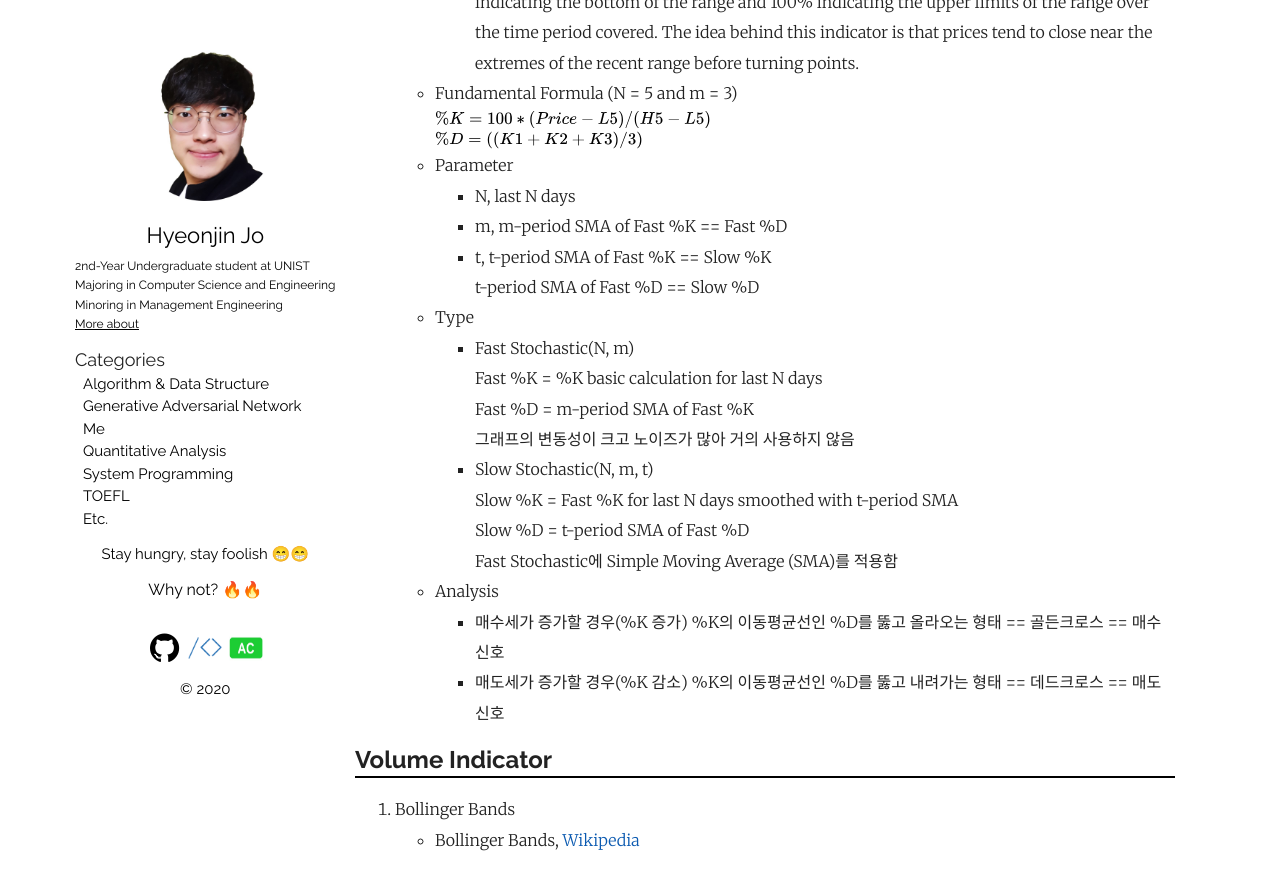
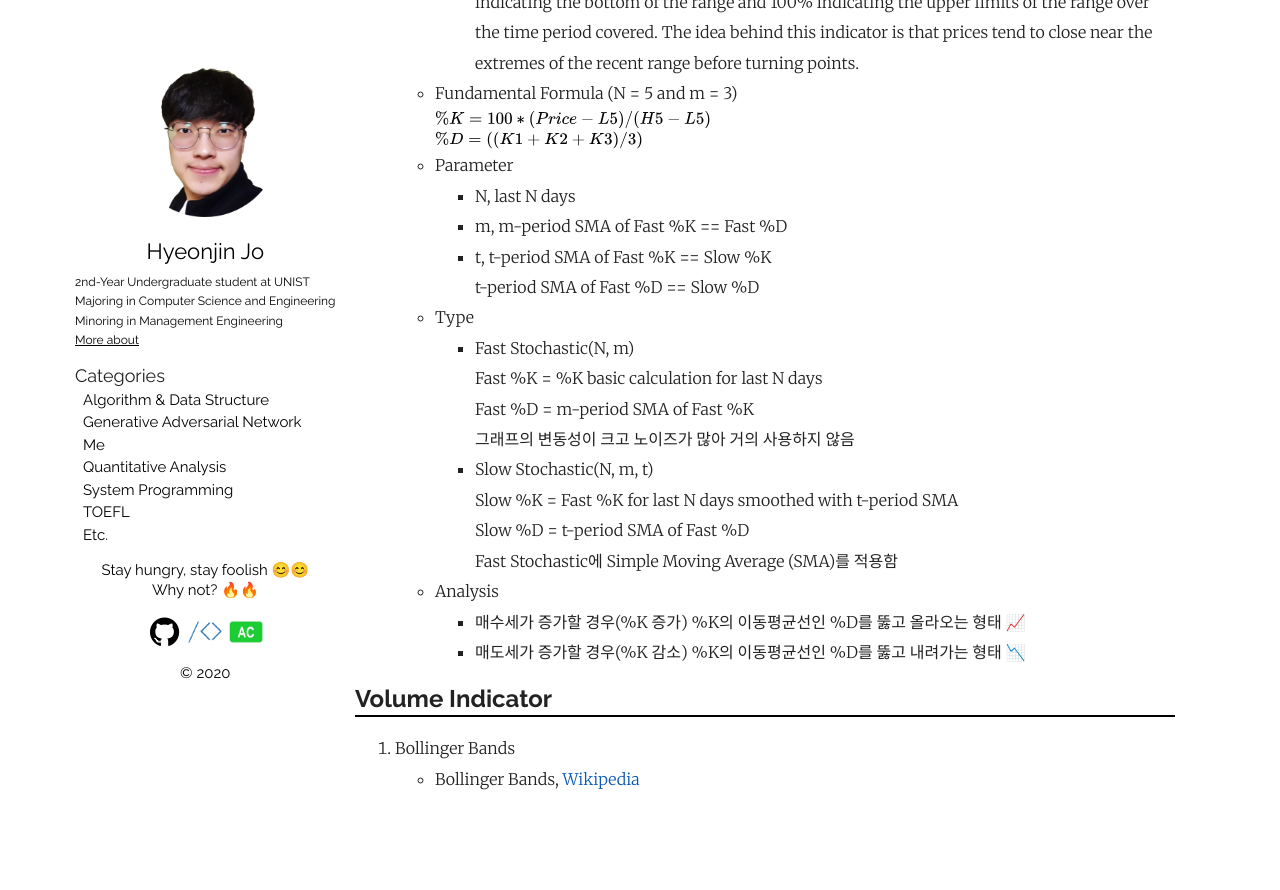
Before and after one commit to thinkin9/thinkin9.github.io, a Jekyll site: the page built from _posts/2020-07-31-Learn-about-Indicators.markdown, in a window 1280 px wide and 900 px high, scrolled down 540 px. Shown: the top 890 px of the window. Built offline with Jekyll 4.4.1, drawn with Linux system fonts in a browser that asks for light colours; after the commit the page ends 1379 px from its top, so only the background shows below that.

Commit message:
20200809

```diff
--- a/_layouts/default.html
+++ b/_layouts/default.html
@@ -90,8 +90,8 @@
           </nav>
         {%- endif -%}
       -->
-      <p style="font-size: 15px; margin-bottom: 0px;">Stay hungry, stay foolish &#128513;&#128513;</p>
-      <p style="font-size: 15px; margin-top: 0px;"></p>Why not? &#128293;&#128293;</p>
+      <p style="font-size: 15px; margin-bottom: 0px;">Stay hungry, stay foolish &#128522;&#128522;</p>
+      <p style="font-size: 15px; margin-top: 0px;">Why not? &#128293;&#128293;</p>
       <ul class="social">
         {%- if site.plainwhite.social_links.github -%}
         <a href="https://github.com/{{ site.plainwhite.social_links.github }}" target="_blank">
--- a/_posts/2020-07-31-Learn-about-Indicators.markdown
+++ b/_posts/2020-07-31-Learn-about-Indicators.markdown
@@ -39,8 +39,8 @@
         Slow %D = t-period SMA of Fast %D
         Fast Stochastic에 Simple Moving Average (SMA)를 적용함
     * Analysis
-        * 매수세가 증가할 경우(%K 증가) %K의 이동평균선인 %D를 뚫고 올라오는 형태 == 골든크로스 == 매수 신호
-        * 매도세가 증가할 경우(%K 감소) %K의 이동평균선인 %D를 뚫고 내려가는 형태 == 데드크로스 == 매도 신호
+        * 매수세가 증가할 경우(%K 증가) %K의 이동평균선인 %D를 뚫고 올라오는 형태 &#128200;
+        * 매도세가 증가할 경우(%K 감소) %K의 이동평균선인 %D를 뚫고 내려가는 형태 &#128201;
 
 ## Volume Indicator
 <hr style="height: 2px; border:none; margin-top: -1em; margin-bottom:0.5em; padding: 0; background:black">
```
